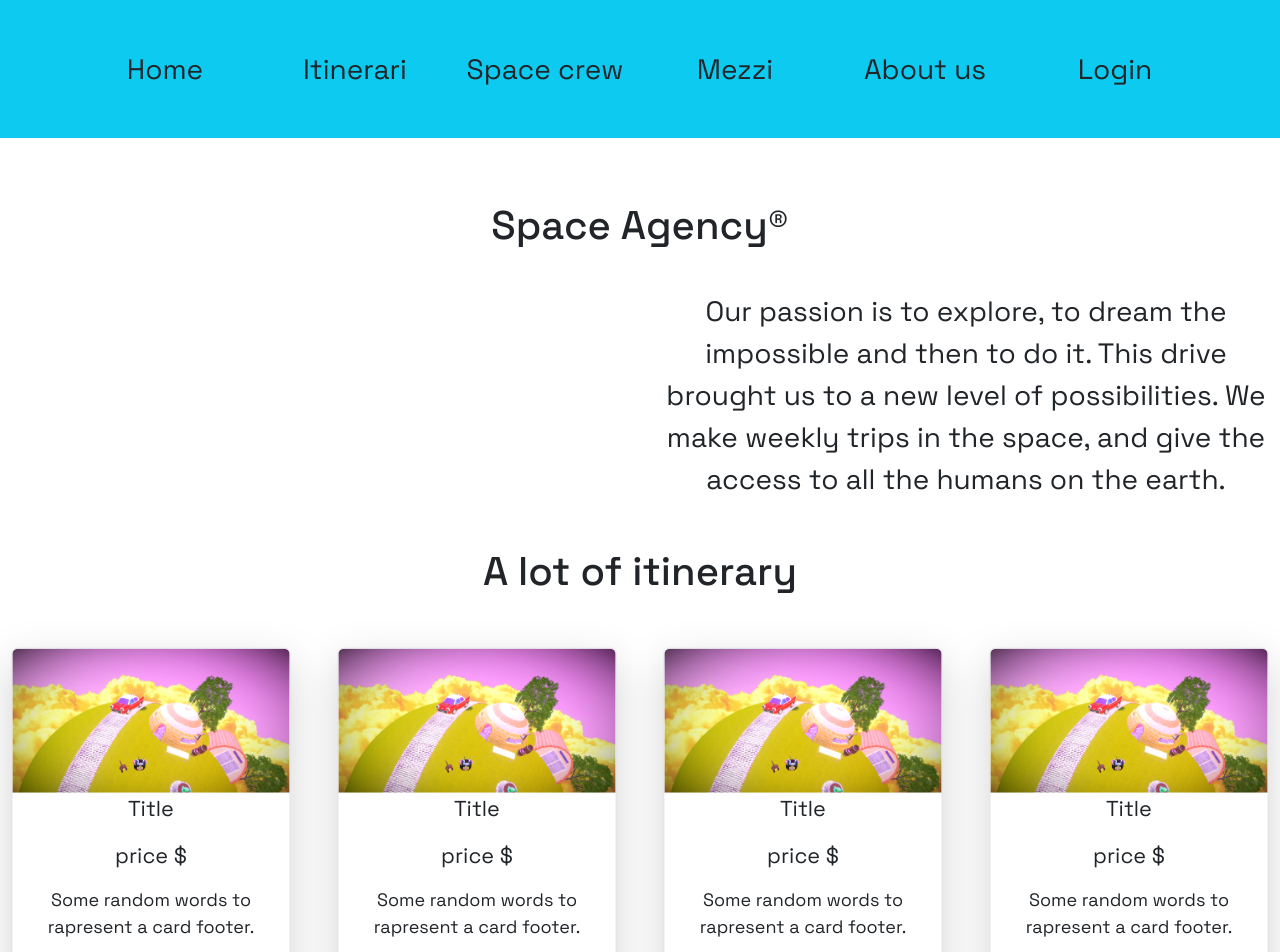
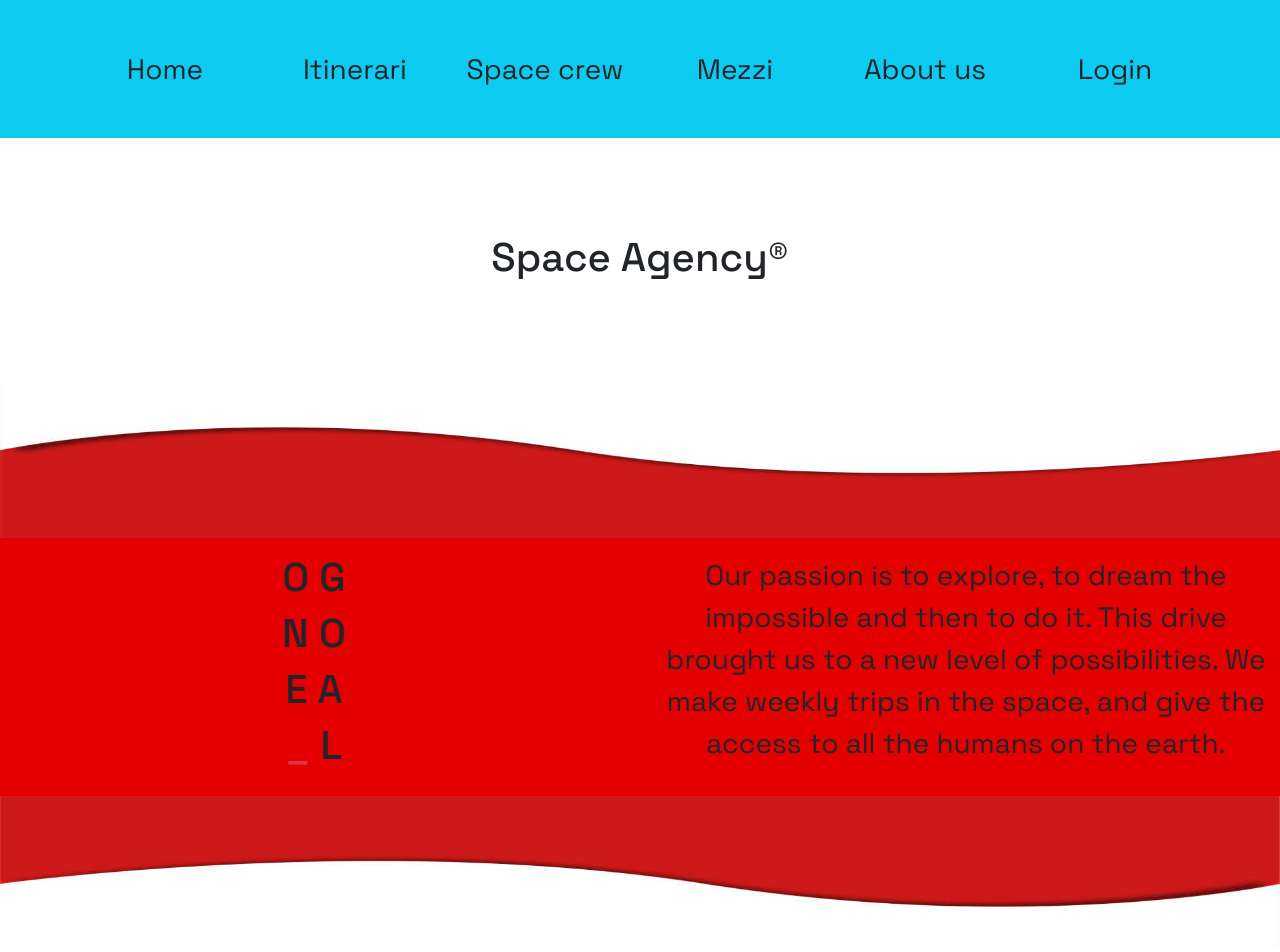
Before and after one commit to RaffaeleCaravett/space-client-angular, an Angular app: page / in a window 1280 px wide. Shown: the top 952 px of the page. Built offline with nearby package versions, Linux system fonts and the light colour scheme; no server answers.

Commit message:
adding resize method in footer

```diff
--- a/src/app/components/home/home.component.html
+++ b/src/app/components/home/home.component.html
@@ -1,23 +1,28 @@
-<div class="pb-5 bg-light">
 <div class="text-center bg-white p-0">
-  <div class="row py-5 overflow-auto p-0">
-    <div class="col-md-12 py-3">
+  <div class="row py-5 p-0">
+    <div class="col-md-12 py-5">
       <h1>Space Agency®</h1>
     </div>
-    <div class="col-md-6 py-3">
-
+    <img src="../../../assets/Images/redWave.jpg" alt="" class="w-100 svg">
+    <div class="col-md-6 py-3"  style="background: rgb(228, 0, 0);">
+<h1>O G</h1>
+<h1>N O</h1>
+<h1>E A</h1>
+<h1><span class="text-danger"> _</span>  L</h1>
     </div>
-    <div class="col-md-6 py-3" data-aos="fade-left" data-aos-duration="2000">
-      <p class="fs-3">
+    <div class="col-md-6 py-3" style="background: rgb(228, 0, 0);">
+      <p class="fs-3" data-aos="fade-left" data-aos-duration="2000">
         Our passion is to explore, to dream the impossible and then to do it.
         This drive brought us to a new level of possibilities. We make weekly trips in the
         space, and give the access to all the humans on the earth.
       </p>
     </div>
+    <img src="../../../assets/Images/redWave.jpg" alt="" class="w-100 svg rotate">
     <div class="col-md-12 py-3">
       <h1>A lot of itinerary</h1>
     </div>
-    <div class="col-lg-3 col-md-4 col-sm-6 p-2" *ngFor="let n of numbers">
+      <div class="row px-3">
+       <div class="col-lg-3 col-md-4 col-sm-6 p-2" *ngFor="let n of numbers">
       <div class="border shadow-lg rounded card">
         <img src="../../../assets/Images/card.png" alt="" class="rounded-top w-100">
         <p class="fs-4">Title</p>
@@ -29,9 +34,10 @@
           </button>
         </p>
       </div>
+      </div>
     </div>
       <img src="../../../assets/Images/yellowWave.avif" alt="" class="w-100 pt-5 svg mt-5">
-    <div class="col-md-12 bg-warning py-5 d-flex justify-content-center " >
+    <div class="col-md-12 py-5 d-flex justify-content-center" style="background: rgb(255, 189, 8);" >
       <div class="rounded"  *ngFor="let l of name;index as i">
         <div class="border shadow bg-light rounded translate{{i}}" [ngClass]="i<=4?'right':'left'">
           <h1>{{l}}</h1>
@@ -39,6 +45,16 @@
       </div>
     </div>
     <img src="../../../assets/Images/yellowWave.avif" alt="" class="w-100 svg rotate">
+    <div class="col-md-6 py-5 my-5">
+<h1>Our team</h1>
+<p class="fs-4">Some random text to explain the validity of our team, and why it will bring you in
+   the space for an ordinary vacation and than back to the normal life on the earth. Seems like lego
+   but they are not. We assure they are real people with degrees, a brain and much more.</p>
+    </div>
+    <div class="col-md-6 py-5 my-5">
+      <div class="w-100 p-2 m-auto">
+        <img src="../../../assets/Images/team.jpg" alt="" class="w-100 rounded border shadow-sm">
+      </div>
+    </div>
   </div>
 </div>
-</div>
--- a/src/app/components/home/home.component.scss
+++ b/src/app/components/home/home.component.scss
@@ -6,29 +6,7 @@
     transition: 1s;
   }
 }
-.row{
-  max-height: 1000px;
-  /* width */
-&::-webkit-scrollbar {
-  width: 0px;
-  display: none;
-}
 
-/* Track */
-&::-webkit-scrollbar-track {
-  background: none;
-}
-
-/* Handle */
-&::-webkit-scrollbar-thumb {
-  background: none;
-}
-
-/* Handle on hover */
-&::-webkit-scrollbar-thumb:hover {
-  background: none;
-}
-}
 .right{
   h1{
   color:red;
```
Also changed, not shown: src/assets/Images/redWave.jpg (added), src/assets/Images/team.jpg (added).
